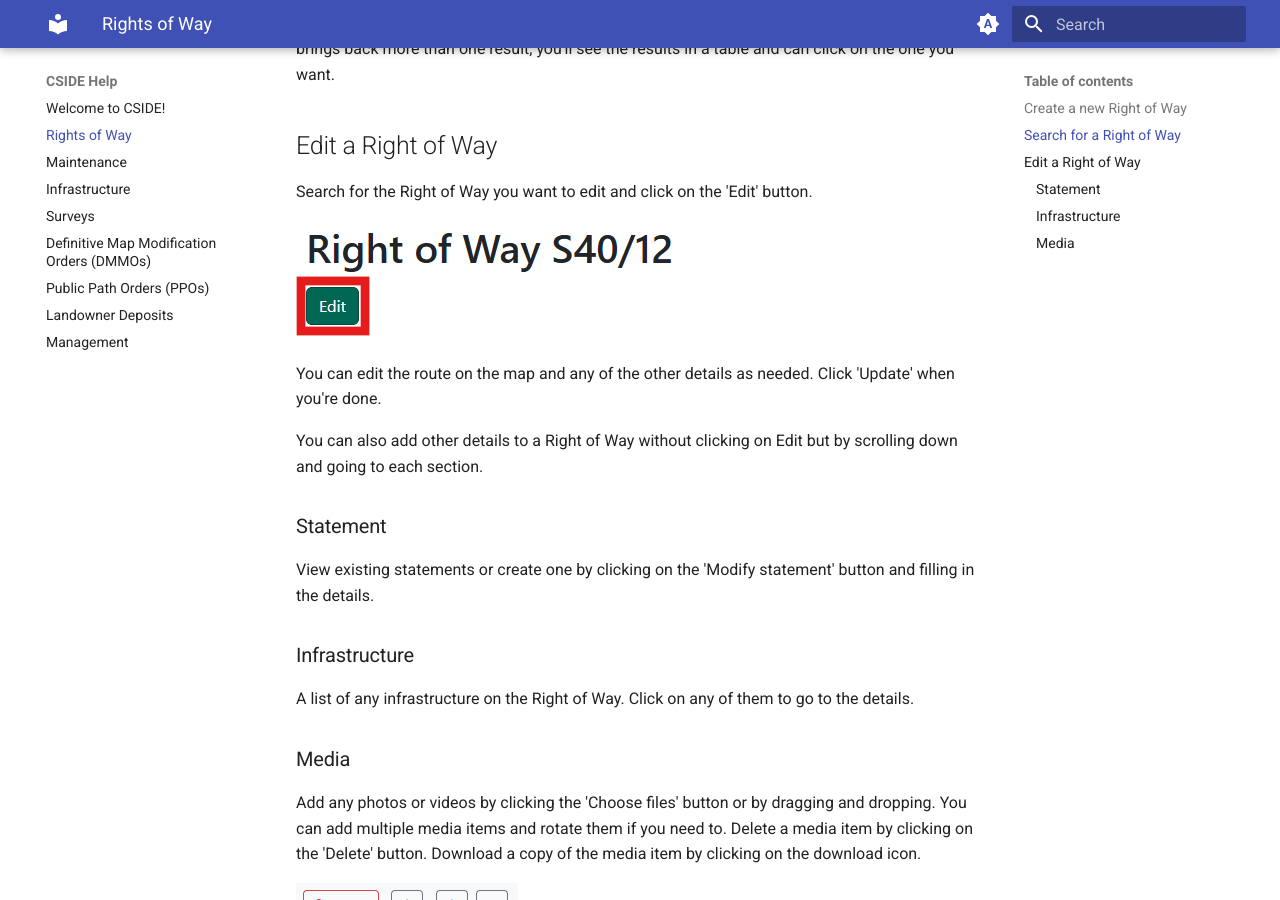
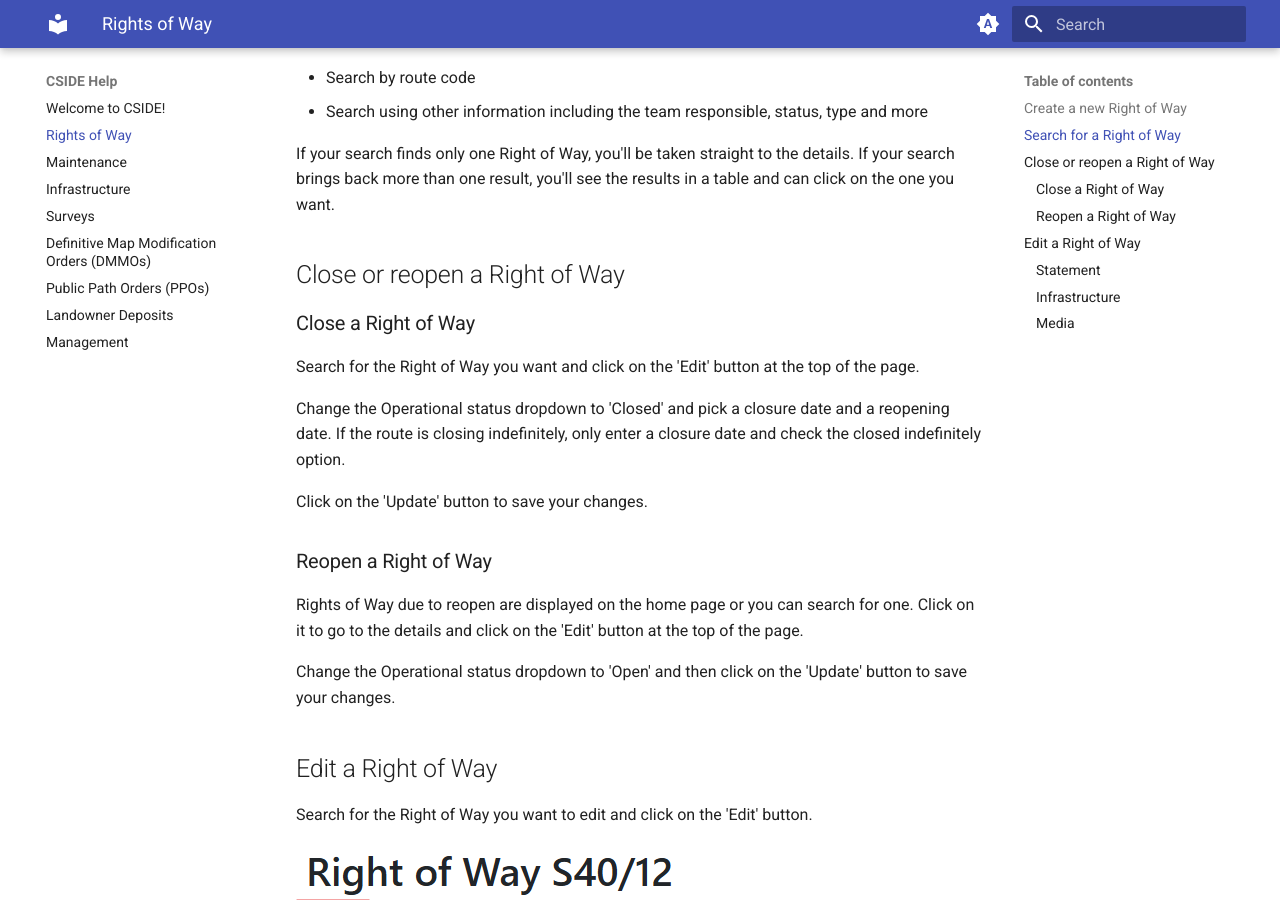
Before and after one commit to Dorset-Council-UK/cside-docs, an MkDocs documentation site: the page built from docs/rights-of-way.md, in a window 1280 px wide and 900 px high, scrolled down 1534 px. Built offline with MkDocs 1.6.1 and Material for MkDocs 9.7.7, drawn with Linux system fonts in a browser that asks for light colours; some of the changed text lies outside the part shown.

Commit message:
Added RoW closure/reopening details
Added instructions for closing and reopening Rights of Way.

```diff
--- a/docs/rights-of-way.md
+++ b/docs/rights-of-way.md
@@ -1,6 +1,9 @@
 # Rights of Way
 
 Create, edit and view Rights of Way.
+
+!!! note
+  Only Rights of Way Officers and Administrators will have access to create and edit. Rangers can close and reopen Rights of Way.
 
 ## Create a new Right of Way
 
@@ -33,6 +36,22 @@ Search for Rights of Way in a number of ways:
 
 If your search finds only one Right of Way, you'll be taken straight to the details. If your search brings back more than one result, you'll see the results in a table and can click on the one you want.
 
+## Close or reopen a Right of Way
+
+### Close a Right of Way
+
+Search for the Right of Way you want and click on the 'Edit' button at the top of the page.
+
+Change the Operational status dropdown to 'Closed' and pick a closure date and a reopening date. If the route is closing indefinitely, only enter a closure date and check the closed indefinitely option.
+
+Click on the 'Update' button to save your changes.
+
+### Reopen a Right of Way
+
+Rights of Way due to reopen are displayed on the home page or you can search for one. Click on it to go to the details and click on the 'Edit' button at the top of the page.
+
+Change the Operational status dropdown to 'Open' and then click on the 'Update' button to save your changes.
+
 ## Edit a Right of Way
 
 Search for the Right of Way you want to edit and click on the 'Edit' button.
```
